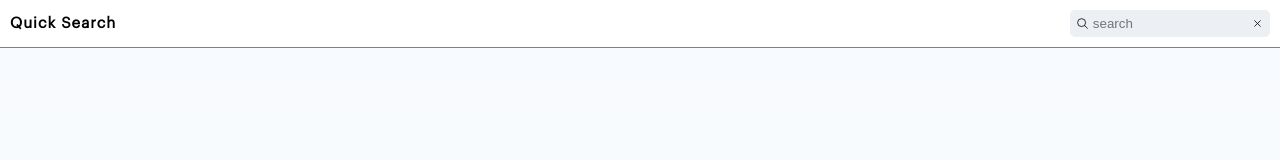
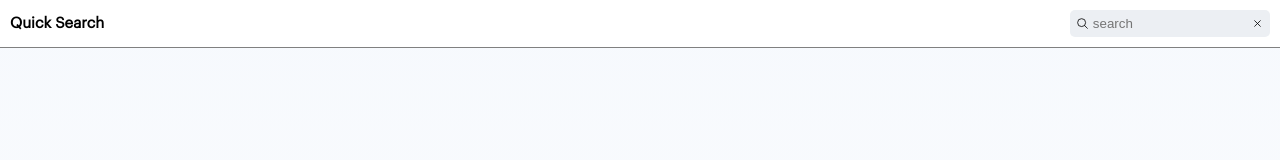
Before and after one commit to Andreasmalleus/quick-search, a Next.js app: page / in a window 1280 px wide. Shown: the top 160 px of the page. Built offline with nearby package versions, Linux system fonts and the light colour scheme.

Commit message:
removed letter spacing

```diff
--- a/components/NavBar.tsx
+++ b/components/NavBar.tsx
@@ -23,7 +23,6 @@ const Nav = styled.nav`
 const Title = styled.h1`
   font-size: 15px;
   font-weight: 800;
-  letter-spacing: 1px;
   padding: 0px;
   margin: 0px;
 `;
```
